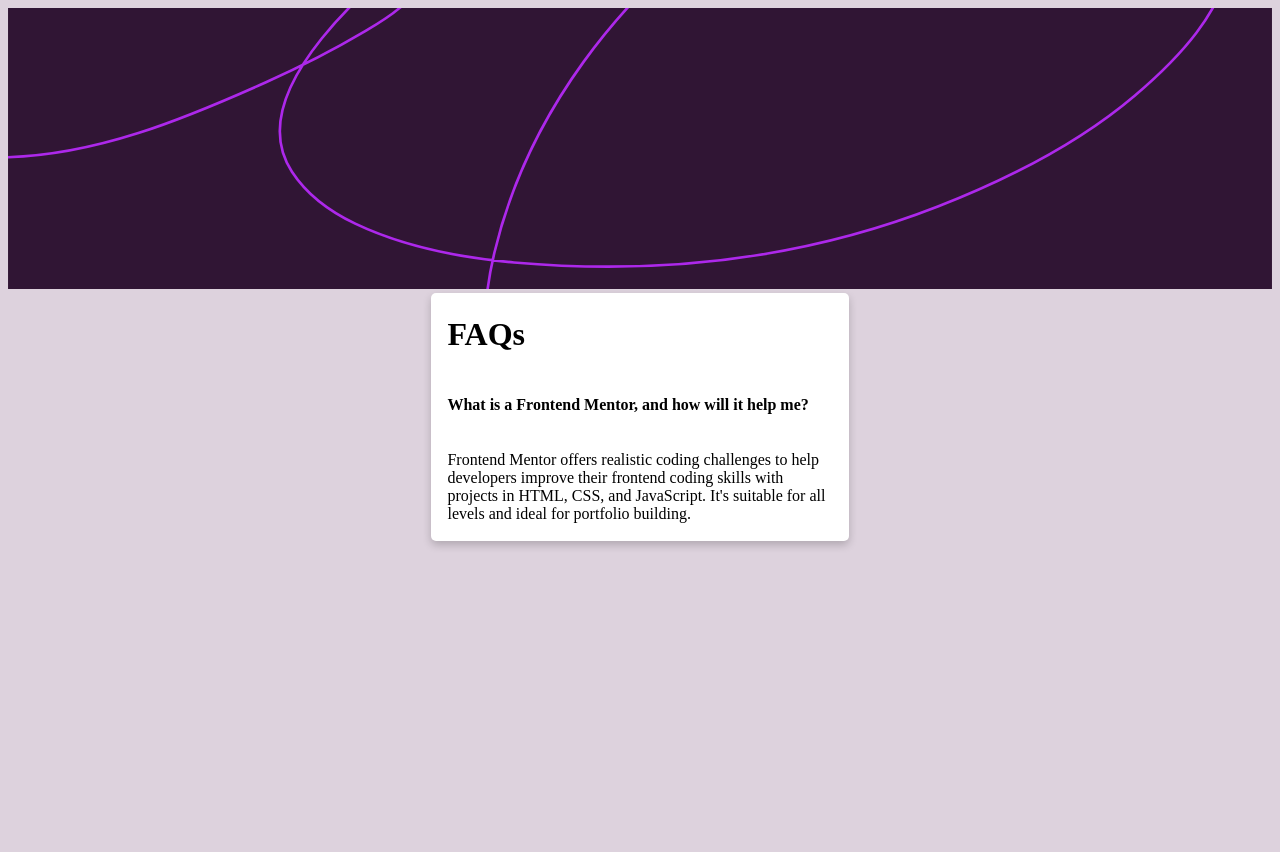
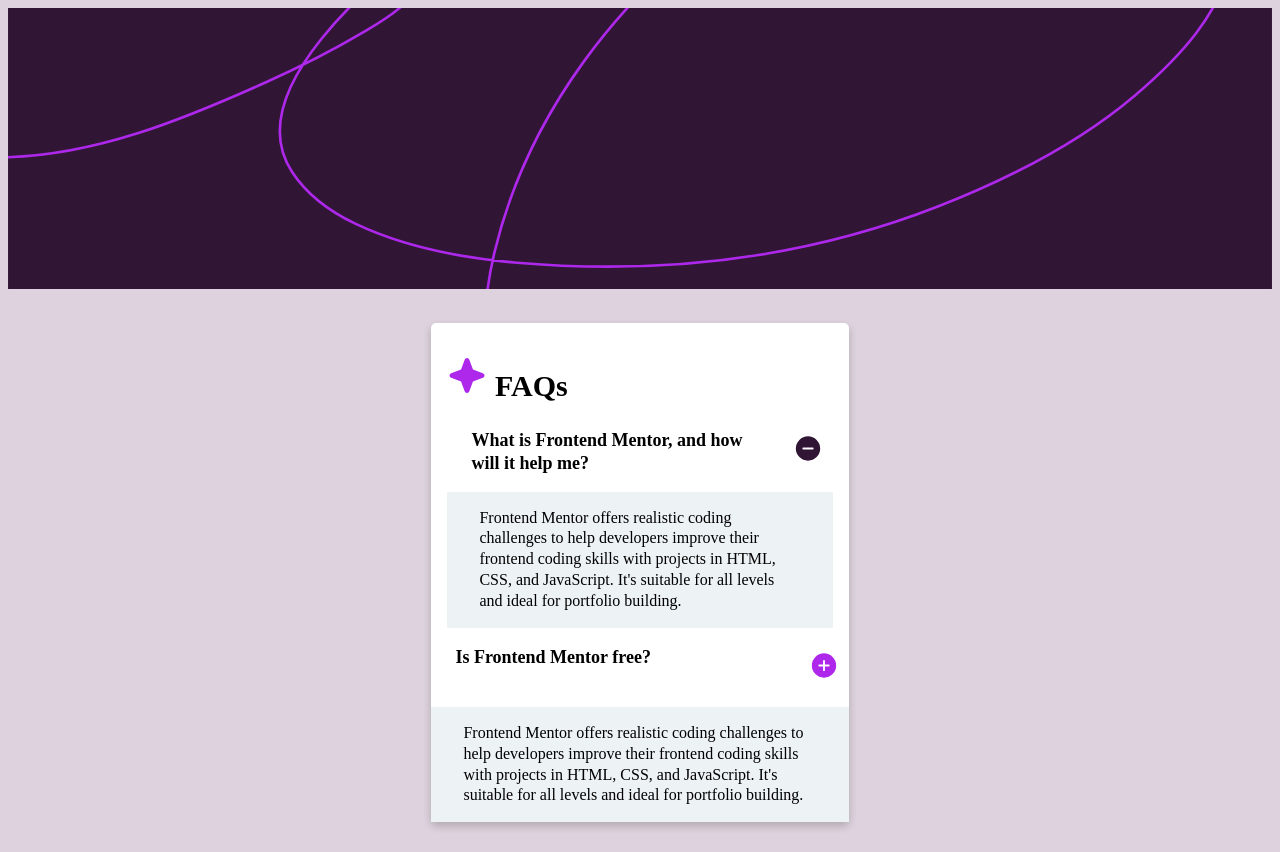
Before and after one commit to lilym036/faq-accordion, a plain HTML site: page index.html in a window 1280 px wide. Before the commit the page ends 800 px from the top, so only its background shows below. Drawn offline with Linux system fonts and the light colour scheme.

Commit message:
added to accordian

```diff
--- a/assets/css/style.css
+++ b/assets/css/style.css
@@ -8,7 +8,8 @@
     border-radius: 5px; /* 5px rounded corners */
     background-color: white;
     width: 33%;
-    margin: auto;
+    margin: 30px auto;
+    line-height: 1.3;
   }
 
   .container {
@@ -25,3 +26,36 @@
 body {
     background-color: rgb(221, 210, 221);
 }
+
+.faq-heading {
+    font-size: 30px;
+    font-weight: bolder;
+    margin: 8px 0;
+    margin-top: 30px;
+}
+
+.question {
+    display: flex;
+    justify-content: space-between;
+    gap: 32px;
+    font-size: 18px;
+    font-weight: bold;
+    padding: 16px 24px;
+    cursor: pointer;
+}
+
+
+.question-icon {
+    width: 20px;
+    padding: 4px;
+    border-radius: 50%;
+}
+
+.answer {
+    display: flex;
+    margin: 8px 0px;
+}
+.answer-container {
+    padding: 8px 32px;
+    background-color: #edf2f4;
+}
--- a/index.html
+++ b/index.html
@@ -1,23 +1,63 @@
 <!DOCTYPE html>
 <html lang="en">
+
 <head>
   <meta charset="UTF-8">
   <meta name="viewport" content="width=device-width, initial-scale=1.0">
   <title>FAQ accordion</title>
   <link rel="stylesheet" href="./assets/css/style.css">
 </head>
+
 <body>
-    <img src="./assets/images/background-pattern-desktop.svg" alt="background-pattern">
+  <img src="./assets/images/background-pattern-desktop.svg" alt="background-pattern">
 
-    <div class='card'>
-      <div class='container'>
-        <h1>FAQs</h1>
-        <h4>What is a Frontend Mentor, and how will it help me?</h4>
-        <p> Frontend Mentor offers realistic coding challenges to help developers improve their
-          frontend coding skills with projects in HTML, CSS, and JavaScript. It's suitable for
-          all levels and ideal for portfolio building.</p>
+  <div class='card'>
+    <div class='container'>
+      <div class='faq-heading'>
+        <span><svg xmlns="http://www.w3.org/2000/svg" width="40" height="41" fill="none" viewBox="0 0 40 41">
+            <path fill="#AD28EB"
+              d="M37.5 20.5a2.467 2.467 0 0 1-1.64 2.344l-9.913 3.604-3.603 9.911a2.5 2.5 0 0 1-4.688 0l-3.604-9.922-9.911-3.593a2.5 2.5 0 0 1 0-4.688l9.921-3.604 3.594-9.911a2.5 2.5 0 0 1 4.688 0l3.604 9.921 9.911 3.594A2.467 2.467 0 0 1 37.5 20.5Z" />
+          </svg></span> FAQs
+      </div>
+      <div class='question-container'>
+        <div class='question'>What is Frontend Mentor, and how will it help me?
+        <span class='question-icon'>
+          <svg xmlns="http://www.w3.org/2000/svg" width="30" height="31" fill="none" viewBox="0 0 30 31">
+            <path fill="#301534"
+              d="M15 3.313A12.187 12.187 0 1 0 27.188 15.5 12.2 12.2 0 0 0 15 3.312Zm4.688 13.124h-9.375a.938.938 0 0 1 0-1.875h9.374a.938.938 0 0 1 0 1.876Z" />
+          </svg>
+        </span>
+      </div>
+      </div>
+      <div class='answer-container'>
+      <div class='answer'>
+        Frontend Mentor offers realistic coding challenges to help developers improve their
+        frontend coding skills with projects in HTML, CSS, and JavaScript. It's suitable for
+        all levels and ideal for portfolio building.
       </div>
     </div>
+  </div>
+    <div class='question-container'>
+      <div class='question'>Is Frontend Mentor free?
+      <span class='question-icon'>
+        <svg xmlns="http://www.w3.org/2000/svg" width="30" height="31" fill="none" viewBox="0 0 30 31">
+          <path fill="#AD28EB"
+            d="M15 3.313A12.187 12.187 0 1 0 27.188 15.5 12.203 12.203 0 0 0 15 3.312Zm4.688 13.124h-3.75v3.75a.938.938 0 0 1-1.876 0v-3.75h-3.75a.938.938 0 0 1 0-1.875h3.75v-3.75a.938.938 0 0 1 1.876 0v3.75h3.75a.938.938 0 0 1 0 1.876Z" />
+        </svg>
+      </span>
     </div>
+    </div>
+    <div class='answer-container'>
+    <div class='answer'>
+      Frontend Mentor offers realistic coding challenges to help developers improve their
+      frontend coding skills with projects in HTML, CSS, and JavaScript. It's suitable for
+      all levels and ideal for portfolio building.
+    </div>
+  </div>
+  </div>
+  </div>
+  </div>
+  <script src='./assets/javascript/main.js'></script>
 </body>
+
 </html>
```
Also changed, not shown: assets/javascript/main.js (added).
